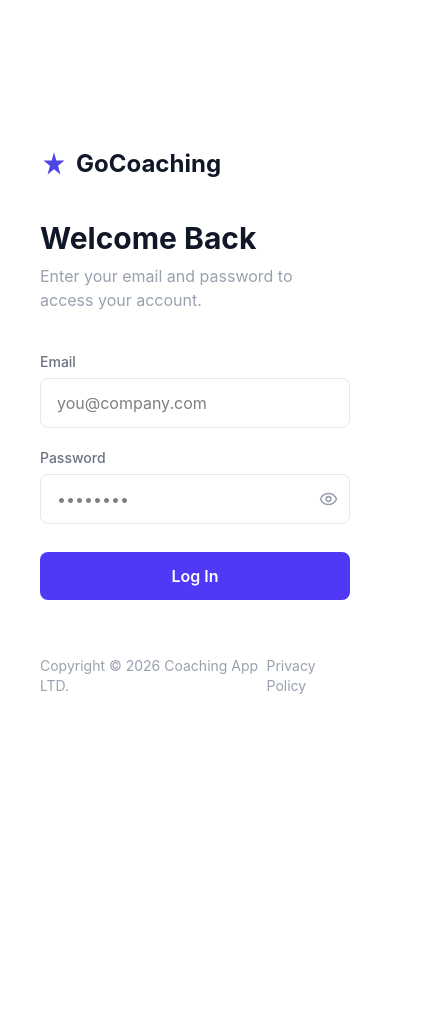
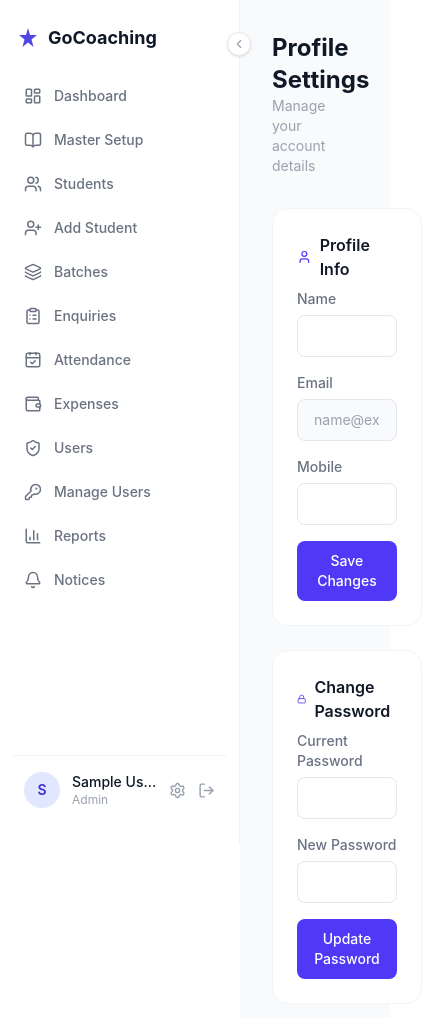
Before and after one commit to Siddx6/coaching-app, a React app in the folder frontend/: page /profile in a window 390 px wide. Before the commit this address led to /login. Shown: the top 1018 px of the page, 422 px wide, since content can reach past the window. Before the commit the page ends 844 px from the top, so only its background shows below. Built offline with nearby package versions, Linux system fonts and the light colour scheme; no server answers; sample sign-in values are in the browser's storage; the HTML template or start-up script is replaced by a standard one.

Commit message:
Add Profile Settings: view/edit own name and mobile, change own password

```diff
--- a/frontend/src/App.jsx
+++ b/frontend/src/App.jsx
@@ -18,6 +18,8 @@ import Reports from "./pages/Reports";
 import MasterSetup from "./pages/MasterSetup";
 import ManagePermissions from "./pages/ManagePermissions";
 import Notices from "./pages/Notices";
+import ProfileSettings from "./pages/ProfileSettings";
+
 
 function AppLayout({ collapsed, setCollapsed }) {
   const location = useLocation();
@@ -134,6 +136,14 @@ function AppLayout({ collapsed, setCollapsed }) {
             }
           />
           <Route
+            path="/profile"
+            element={
+              <ProtectedRoute path="/profile">
+                <ProfileSettings />
+              </ProtectedRoute>
+            }
+          />
+          <Route
             path="/reports"
             element={
               <ProtectedRoute path="/reports">
--- a/frontend/src/components/Navbar.jsx
+++ b/frontend/src/components/Navbar.jsx
@@ -13,6 +13,7 @@ import {
   BarChart3,
   KeyRound,
   Bell,
+  Settings,
   LogOut,
   ChevronLeft,
   ChevronRight,
@@ -114,6 +115,9 @@ function Navbar({ collapsed, setCollapsed }) {
                 <p className="text-sm font-medium text-gray-900 truncate">{user.name}</p>
                 <p className="text-xs text-gray-400 capitalize">{user.role}</p>
               </div>
+              <Link to="/profile" className="text-gray-400 hover:text-indigo-600" title="Profile Settings">
+                <Settings size={17} />
+              </Link>
               <button onClick={logout} className="text-gray-400 hover:text-red-600">
                 <LogOut size={17} />
               </button>
--- a/frontend/src/context/AuthContext.jsx
+++ b/frontend/src/context/AuthContext.jsx
@@ -24,7 +24,7 @@ export const AuthProvider = ({ children }) => {
   };
 
   return (
-    <AuthContext.Provider value={{ user, login, logout }}>
+    <AuthContext.Provider value={{ user, setUser, login, logout }}>
       {children}
     </AuthContext.Provider>
   );
--- /dev/null
+++ b/frontend/src/pages/ProfileSettings.jsx
@@ -0,0 +1,134 @@
+import { useEffect, useState } from "react";
+import { useAuth } from "../context/AuthContext";
+import api from "../services/api";
+import { User, Lock } from "lucide-react";
+
+function ProfileSettings() {
+  const { user, setUser } = useAuth();
+  const [profileForm, setProfileForm] = useState({ name: "", mobile: "" });
+  const [passwordForm, setPasswordForm] = useState({ currentPassword: "", newPassword: "" });
+  const [profileError, setProfileError] = useState("");
+  const [profileSaved, setProfileSaved] = useState(false);
+  const [passwordError, setPasswordError] = useState("");
+  const [passwordSaved, setPasswordSaved] = useState(false);
+
+  useEffect(() => {
+    api.get("/auth/me").then((res) => {
+      setProfileForm({ name: res.data.name, mobile: res.data.mobile || "" });
+    });
+  }, []);
+
+  const handleProfileSubmit = async (e) => {
+    e.preventDefault();
+    setProfileError("");
+    setProfileSaved(false);
+    try {
+      const res = await api.patch("/auth/me", profileForm);
+      const updatedUser = { ...user, name: res.data.name, mobile: res.data.mobile };
+      localStorage.setItem("user", JSON.stringify(updatedUser));
+      if (setUser) setUser(updatedUser);
+      setProfileSaved(true);
+    } catch (err) {
+      setProfileError(err.response?.data?.message || "Failed to update profile");
+    }
+  };
+
+  const handlePasswordSubmit = async (e) => {
+    e.preventDefault();
+    setPasswordError("");
+    setPasswordSaved(false);
+    try {
+      await api.patch("/auth/me/password", passwordForm);
+      setPasswordForm({ currentPassword: "", newPassword: "" });
+      setPasswordSaved(true);
+    } catch (err) {
+      setPasswordError(err.response?.data?.message || "Failed to update password");
+    }
+  };
+
+  return (
+    <div className="min-h-screen bg-gray-50 p-8">
+      <div className="mb-8">
+        <h1 className="text-2xl font-bold text-gray-900">Profile Settings</h1>
+        <p className="text-sm text-gray-400">Manage your account details</p>
+      </div>
+
+      <div className="grid md:grid-cols-2 gap-6 max-w-3xl">
+        <form onSubmit={handleProfileSubmit} className="bg-white rounded-2xl border border-gray-100 p-6 space-y-4 h-fit">
+          <div className="flex items-center gap-2 mb-2">
+            <User size={16} className="text-indigo-600" />
+            <h2 className="font-semibold text-gray-900">Profile Info</h2>
+          </div>
+          {profileError && <p className="text-red-600 text-sm bg-red-50 rounded-lg py-2 px-3">{profileError}</p>}
+          <div>
+            <label className="block text-sm font-medium text-gray-500 mb-1.5">Name</label>
+            <input
+              value={profileForm.name}
+              onChange={(e) => setProfileForm({ ...profileForm, name: e.target.value })}
+              className="w-full border border-gray-200 rounded-lg px-4 py-2.5 text-sm outline-none focus:ring-2 focus:ring-indigo-500"
+              required
+            />
+          </div>
+          <div>
+            <label className="block text-sm font-medium text-gray-500 mb-1.5">Email</label>
+            <input
+              value={user?.email || ""}
+              disabled
+              className="w-full border border-gray-200 rounded-lg px-4 py-2.5 text-sm bg-gray-50 text-gray-400"
+            />
+          </div>
+          <div>
+            <label className="block text-sm font-medium text-gray-500 mb-1.5">Mobile</label>
+            <input
+              value={profileForm.mobile}
+              onChange={(e) => setProfileForm({ ...profileForm, mobile: e.target.value })}
+              className="w-full border border-gray-200 rounded-lg px-4 py-2.5 text-sm outline-none focus:ring-2 focus:ring-indigo-500"
+            />
+          </div>
+          <div className="flex items-center gap-3">
+            <button type="submit" className="bg-indigo-600 text-white text-sm font-medium px-4 py-2.5 rounded-lg hover:bg-indigo-700">
+              Save Changes
+            </button>
+            {profileSaved && <span className="text-xs text-green-600 font-medium">Saved ✓</span>}
+          </div>
+        </form>
+
+        <form onSubmit={handlePasswordSubmit} className="bg-white rounded-2xl border border-gray-100 p-6 space-y-4 h-fit">
+          <div className="flex items-center gap-2 mb-2">
+            <Lock size={16} className="text-indigo-600" />
+            <h2 className="font-semibold text-gray-900">Change Password</h2>
+          </div>
+          {passwordError && <p className="text-red-600 text-sm bg-red-50 rounded-lg py-2 px-3">{passwordError}</p>}
+          <div>
+            <label className="block text-sm font-medium text-gray-500 mb-1.5">Current Password</label>
+            <input
+              type="password"
+              value={passwordForm.currentPassword}
+              onChange={(e) => setPasswordForm({ ...passwordForm, currentPassword: e.target.value })}
+              className="w-full border border-gray-200 rounded-lg px-4 py-2.5 text-sm outline-none focus:ring-2 focus:ring-indigo-500"
+              required
+            />
+          </div>
+          <div>
+            <label className="block text-sm font-medium text-gray-500 mb-1.5">New Password</label>
+            <input
+              type="password"
+              value={passwordForm.newPassword}
+              onChange={(e) => setPasswordForm({ ...passwordForm, newPassword: e.target.value })}
+              className="w-full border border-gray-200 rounded-lg px-4 py-2.5 text-sm outline-none focus:ring-2 focus:ring-indigo-500"
+              required
+            />
+          </div>
+          <div className="flex items-center gap-3">
+            <button type="submit" className="bg-indigo-600 text-white text-sm font-medium px-4 py-2.5 rounded-lg hover:bg-indigo-700">
+              Update Password
+            </button>
+            {passwordSaved && <span className="text-xs text-green-600 font-medium">Updated ✓</span>}
+          </div>
+        </form>
+      </div>
+    </div>
+  );
+}
+
+export default ProfileSettings;
--- a/frontend/src/pages/StudentDetail.jsx
+++ b/frontend/src/pages/StudentDetail.jsx
@@ -1,4 +1,3 @@
-/* eslint-disable no-undef */
 import { useEffect, useState } from "react";
 import { useParams, useNavigate } from "react-router-dom";
 import api from "../services/api";
```
Also changed, not shown: 2 other files (tests, documents, lock files or other folders).
